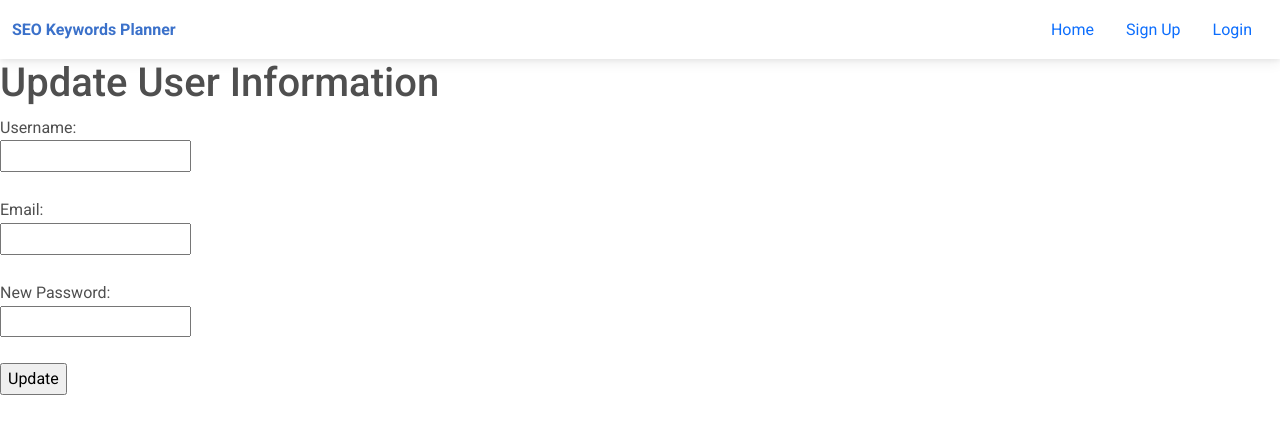
After one commit to williamkoh0206/SEO-Keywords-Planner, a Flask app: template templates/update_info.html in a window 1280 px wide. The commit adds this page. Shown: the top 434 px of the page. Run offline with Flask 3, Linux system fonts and the light colour scheme; the template is opened without the code that fills it, so the values that code supplies are empty; some libraries are stand-ins or nearby versions.

Commit message:
Reina/auth/login_sign-up

```diff
--- a/app.py
+++ b/app.py
@@ -1,5 +1,7 @@
 from flask import Flask, render_template, url_for, jsonify, request, redirect, send_file
 from serp_api import fetch_data
+import json
+import os
 
 app = Flask(__name__)
 
@@ -32,15 +34,182 @@ def keyword_search(keyword,type):
         data_list = data_list[:-1]
     return render_template('home.html', data_list=data_list, image_filename=image_filename,type=type,keyword = keyword,active_page='home')
 
-@app.route("/login", methods=['GET', 'POST'])
+#@app.route('/')
+def home():  # put application's code here
+    username = session.get('username')
+    if username:
+        # User is logged in, retrieve other user-specific information if needed
+        username = session.get('username')
+        return render_template('home.html', logged_in=True, username=username)
+    else:
+        # User is not logged in
+        return render_template('home.html', logged_in=False)
+
+@app.route('/login', methods=['GET', 'POST'])
 def login():
-    form = LoginForm()
-    return render_template('login.html', form=form, active_page='login')
+    if request.method == 'POST':
+        username = request.form.get('username')
+        password = request.form.get('password')
 
-@app.route("/signup", methods=['GET', 'POST'])
+        if not username or not password:
+            return "Username and password are required", 400
+
+        # Get the path to the user JSON file
+        user_file_path = os.path.join(app.static_folder, 'users', 'users.json')
+
+        existing_users = []
+        if os.path.exists(user_file_path) and os.path.getsize(user_file_path) > 0:
+            with open(user_file_path, 'r') as file:
+                try:
+                    existing_users = json.load(file)
+                except json.decoder.JSONDecodeError:
+                    pass
+
+        for user in existing_users:
+            if user['username'] == username and user['password'] == password:
+                #session['username'] = user['username']
+                return redirect(url_for('home'))
+
+        return "Invalid username or password", 401
+
+    return render_template('login.html')
+
+@app.route('/signup', methods=['POST','GET'])
 def signup():
-    form = SignUpForm()
-    return render_template('signup.html', form=form, active_page='signup')
+    if request.method == 'POST':
+        # Get the form data
+        username = request.form.get('username')
+        password = request.form.get('password')
+        email = request.form.get('email')
+        # Validate the data (add more validation as needed)
+        if not username or not password or not email:
+            return "Username and password and email are required", 400
+        # Create a dictionary with the user data
+        user_data = {'username': username, 'password': password,'email':email}
+
+        # Get the path to the user JSON file
+        user_file_path = os.path.join(app.static_folder, 'users', 'users.json')
+
+        # Load existing user data from the file
+        existing_users = []
+        if os.path.exists(user_file_path) and os.path.getsize(user_file_path) > 0:
+            with open(user_file_path, 'r') as file:
+                try:
+                    existing_users = json.load(file)
+                except json.decoder.JSONDecodeError:
+                    pass  # Handle the case where the file is empty or not in valid JSON format
+
+        # Check if the username already exists
+        for user in existing_users:
+            if user['username'] == username:
+                return "Username already exists", 400
+
+        # Add the new user data to the existing users
+        existing_users.append(user_data)
+
+        # Write the updated user data back to the file
+        with open(user_file_path, 'w') as file:
+            json.dump(existing_users, file, indent=2)
+
+        return redirect(url_for('login'))
+
+    return render_template('signup.html')
+
+@app.route('/signout')
+def signout():
+    # Clear user information from the session
+    session.pop('username', None)
+
+    # Redirect to the login page or any other desired page
+    return redirect(url_for('login'))
+
+@app.route('/update_info', methods=['GET', 'POST'])
+def update_info():
+    if 'username' in session:
+        if request.method == 'POST':
+            user_file_path = os.path.join(app.static_folder, 'users', 'users.json')
+
+            # Read existing user data from the file
+            existing_users = []
+            if os.path.exists(user_file_path) and os.path.getsize(user_file_path) > 0:
+                with open(user_file_path, 'r') as file:
+                    try:
+                        existing_users = json.load(file)
+                    except json.decoder.JSONDecodeError:
+                        pass
+            username = session.get('username')
+            email = request.form.get('email')
+            password = request.form.get('password')
+            print (password)
+            print (len(password))
+            for user in existing_users:
+                if user['username'] == username:
+                    print (user['password'])
+                    user['email'] = email
+                    if len(password) == 0:
+                        print ("liuyi2b")
+                        newpassword = user['password']
+
+                    else:
+                        hashed_password = generate_password_hash(password, method='sha256')
+                        newpassword = hashed_password
+                    print (newpassword)
+                    user['password'] = newpassword
+            print (existing_users)
+            with open(user_file_path, 'w') as file:
+                json.dump(existing_users, file, indent=4)
+
+            return redirect(url_for('home'))
+        else:
+            user_file_path = os.path.join(app.static_folder, 'users', 'users.json')
+            username = session.get('username')
+            existing_users = []
+            if os.path.exists(user_file_path) and os.path.getsize(user_file_path) > 0:
+                with open(user_file_path, 'r') as file:
+                    try:
+                        existing_users = json.load(file)
+                    except json.decoder.JSONDecodeError:
+                        pass
+            for user in existing_users:
+                if user['username'] == username:
+                    email = user['email']
+            return render_template('update_info.html', username=username, email=email)
+    else:
+
+        return redirect(url_for('login'))
+
+@app.route('/delete_account')
+def delete_account():
+    # Check if the user is logged in
+    if 'username' in session:
+        username_to_delete = session['username']
+
+        # Get the path to the user JSON file
+        user_file_path = os.path.join(app.static_folder, 'users', 'users.json')
+
+        # Read existing user data from the file
+        existing_users = []
+        if os.path.exists(user_file_path) and os.path.getsize(user_file_path) > 0:
+            with open(user_file_path, 'r') as file:
+                try:
+                    existing_users = json.load(file)
+                except json.decoder.JSONDecodeError:
+                    pass
+
+        # Remove the user from the list based on the username
+        updated_users = [user for user in existing_users if user['username'] != username_to_delete]
+
+        # Write the updated user data back to the file
+        with open(user_file_path, 'w') as file:
+            json.dump(updated_users, file, indent=2)
+
+        session.pop('username', None)
+
+        # Redirect to the login page
+        return redirect(url_for('login'))
+    else:
+        # Redirect to the login page if not logged in
+        return redirect(url_for('login'))
 
 @app.route('/download')
 def download_file():
--- a/database.py
+++ /dev/null
@@ -1,3 +0,0 @@
-import sqlite3
-
-conn = sqlite3.connect('database.db')
--- a/templates/base.html
+++ b/templates/base.html
@@ -29,11 +29,24 @@
           >
         </div>
         <ul class="nav justify-content-end menu">
+
           <li class="nav-item">
             <a class="nav-link {% if active_page == 'home' %}active{% endif %}" href="{{ url_for('home')}}">Home</a>
           </li>
+        {% if logged_in %}
+                        <li class="nav-item">
+      <a class="nav-link {% if active_page == 'update_info' %}active{% endif %}" href="{{ url_for('update_info')}}">Update Info</a>
+    </li>
+    <li class="nav-item">
+      <a class="nav-link {% if active_page == 'delete_account' %}active{% endif %}" href="{{ url_for('delete_account')}}">Delete Account</a>
+    </li>
           <li class="nav-item">
-            <a class="nav-link {% if active_page == 'signup' %}active{% endif %}" href="{{ url_for('signup')}}">Sign Up</a>
+            <a class="nav-link {% if active_page == 'signup' %}active{% endif %}" href="{{ url_for('signout')}}">Sign Out</a>
+        </li>
+        {% else %}
+            <li class="nav-item">
+              <a class="nav-link {% if active_page == 'signup' %}active{% endif %}" href="{{ url_for('signup')}}">Sign Up</a>
+          {% endif %}
           </li>
           <li class="nav-item">
             <a class="nav-link {% if active_page == 'login' %}active{% endif %}" href="{{ url_for('login')}}">Login</a>
--- /dev/null
+++ b/templates/update_info.html
@@ -0,0 +1,16 @@
+{% extends "base.html" %} {% block title %}Home{% endblock %} {% set active_page
+    = "update_info" %} {% block content %}
+        <h1>Update User Information</h1>
+        <form action="{{ url_for('update_info') }}" method="POST">
+            <label for="username">Username:</label><br>
+            <input type="text" id="username" name="username" value="{{ username }}" readonly><br><br>
+
+            <label for="email">Email:</label><br>
+            <input type="email" id="email" name="email" value="{{ email }}"><br><br>
+
+            <label for="password">New Password:</label><br>
+            <input type="password" id="password" name="password"><br><br>
+
+            <input type="submit" value="Update">
+        </form>
+    {% endblock %}
```
Also changed, not shown: static/users/users.js (added, +7 -0 lines), templates/login.html (+6 -26 lines), templates/signup.html (+12 -22 lines), database.db (deleted).
